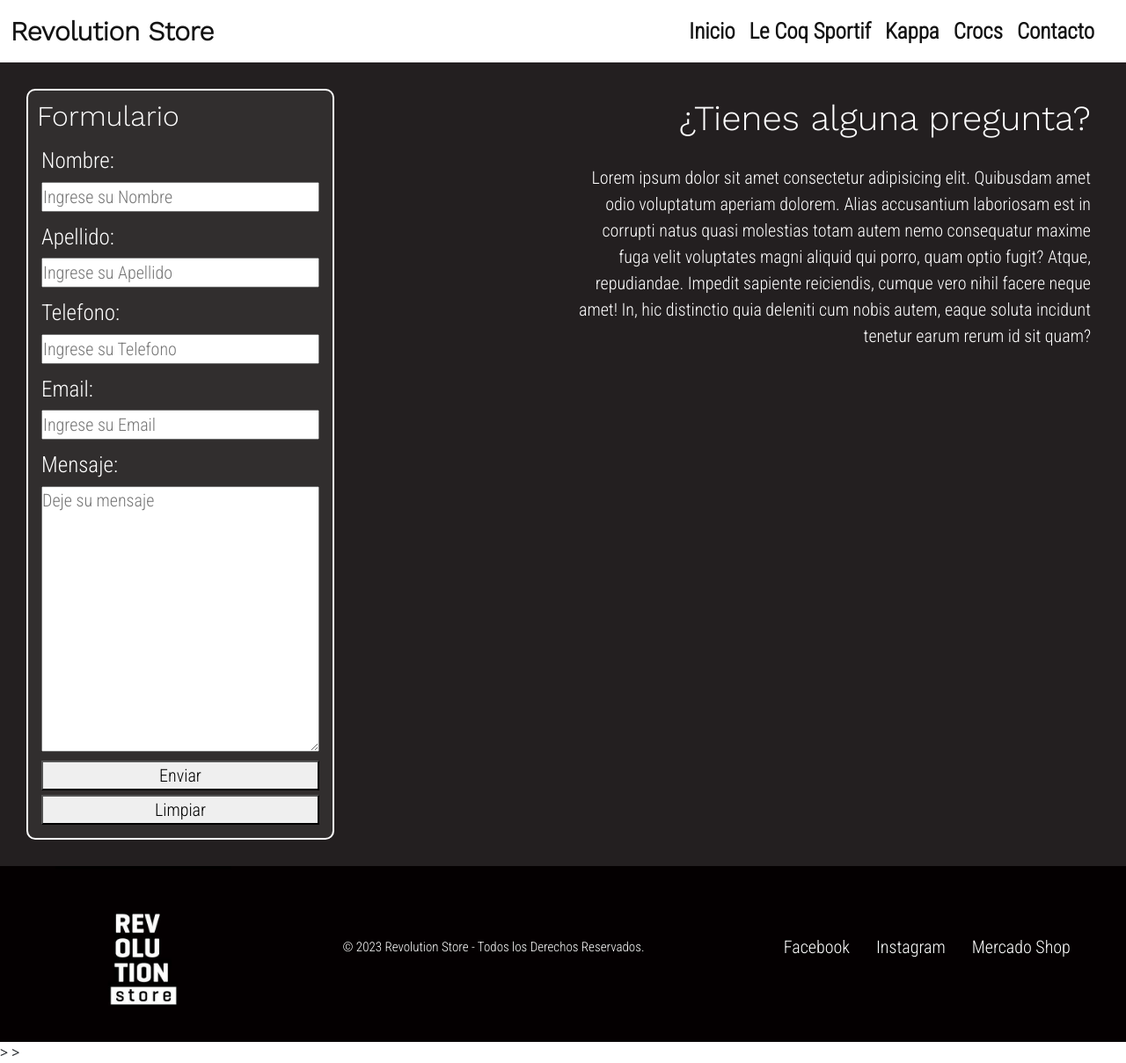
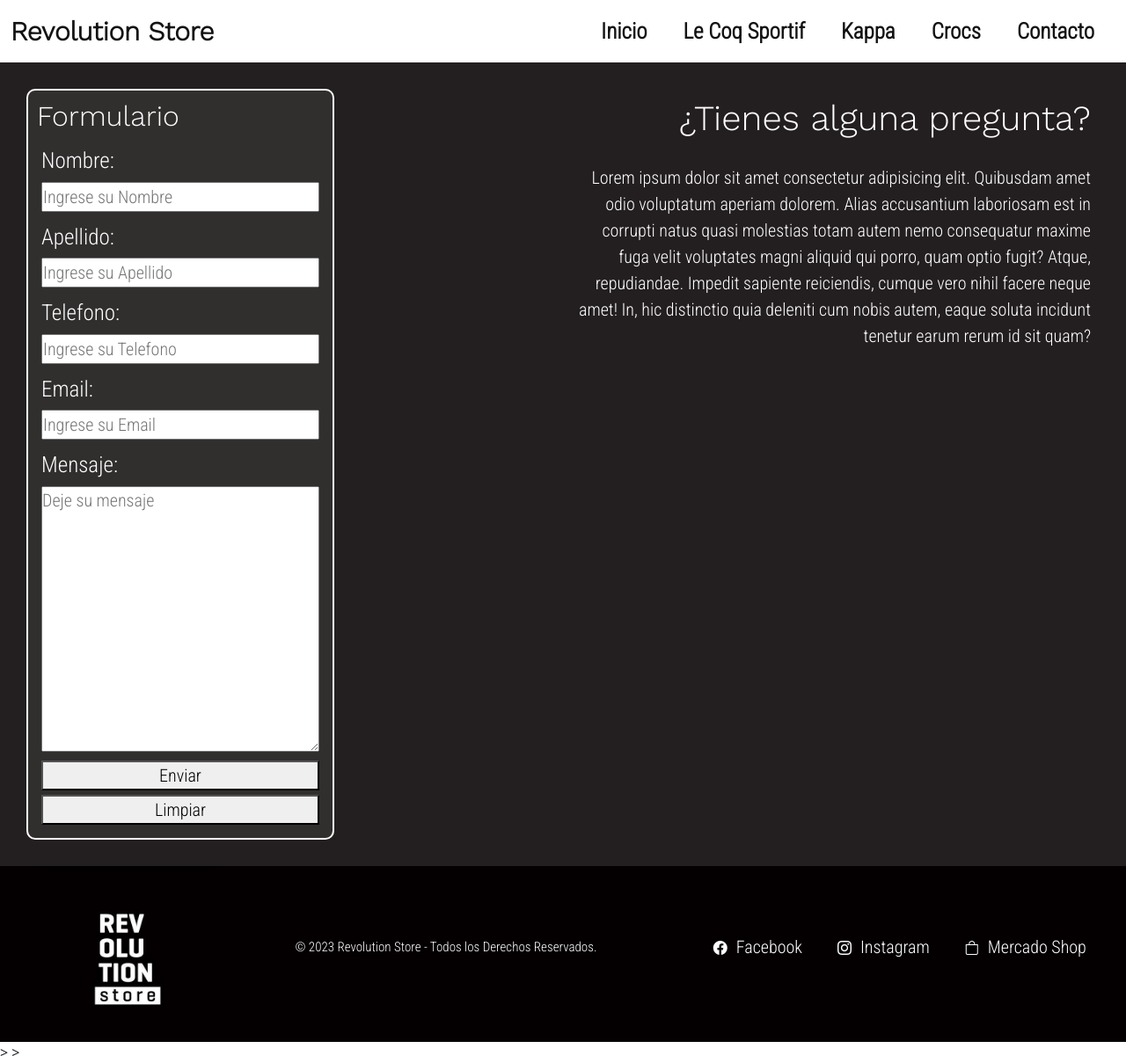
Before and after one commit to tomasbengolea/revolution-store, a plain HTML site: page pages/contacto.html in a window 1280 px wide. Shown: the whole page at 88% size. Drawn offline with nearby package versions, Linux system fonts and the light colour scheme.

Commit message:
añadi iconos al footer y retoque el nav

```diff
--- a/css/estilos.css
+++ b/css/estilos.css
@@ -61,6 +61,9 @@
     font-size: 30px;
     font-weight: 1000;
     color: #131313;
+}
+.navbar-nav {
+    gap: 25px;
 }
 .nav-link {
     font-family: 'Roboto Condensed', sans-serif;
@@ -298,6 +301,10 @@
     font-size: 15px;
     color: #ffff;
 }
+.footer-list li  i {
+    padding: 10px;
+    color: #ffff;
+}
 
 
 
--- a/pages/contacto.html
+++ b/pages/contacto.html
@@ -7,6 +7,8 @@
     <link rel="shortcut icon" href="../assets/images/logoRevolution.jpg" type="image/x-icon">
     <!-- link de bootstrap -->
     <link href="https://cdn.jsdelivr.net/npm/bootstrap@5.3.1/dist/css/bootstrap.min.css" rel="stylesheet" integrity="sha384-4bw+/aepP/YC94hEpVNVgiZdgIC5+VKNBQNGCHeKRQN+PtmoHDEXuppvnDJzQIu9" crossorigin="anonymous">
+    <!-- link iconos bootstrap -->
+    <link rel="stylesheet" href="https://cdn.jsdelivr.net/npm/bootstrap-icons@1.10.5/font/bootstrap-icons.css">
     <!--link al css-->
     <link rel="stylesheet" href="../css/estilos.css">
     <title>Revolution Store</title>
@@ -101,9 +103,9 @@
             <img src="../assets/images/bannerLogo.jpg" alt="">
             <p>&copy; 2023 Revolution Store - Todos los Derechos Reservados.</p>
             <ul class="footer-list">
-                <li><a href="" class="footer-link">Facebook</a></li>
-                <li><a href="" class="footer-link">Instagram</a></li>
-                <li><a href="" class="footer-link">Mercado Shop</a></li>
+                <li><i class="bi bi-facebook"></i><a href="" class="footer-link">Facebook</a></li>
+                <li><i class="bi bi-instagram"></i><a href="" class="footer-link">Instagram</a></li>
+                <li><i class="bi bi-bag"></i><a href="" class="footer-link">Mercado Shop</a></li>
             </ul>
         </section>
     </footer>
```
Also changed, not shown: index.html (+5 -3 lines), pages/crocs.html (+6 -4 lines), pages/kappa.html (+6 -4 lines), pages/leCoqSportif.html (+5 -3 lines).
